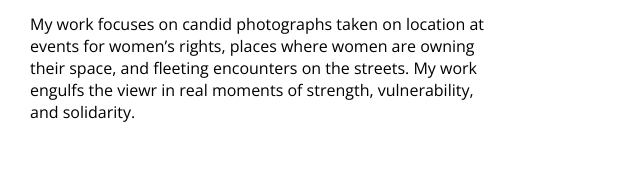
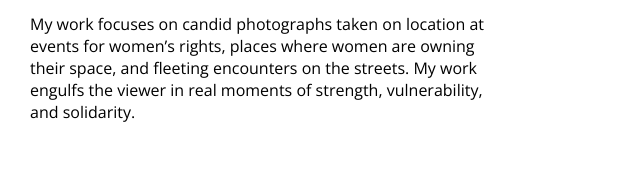
Before and after one commit to karla-codes/dorothy-delong-v2, a plain HTML site: page about/index.html in a window 1280 px wide. Shown: the part 564-737 px from the top of the page, 522-1162 px from the left. Drawn offline with nearby package versions, Linux system fonts and the light colour scheme.

Commit message:
Fixed typo

```diff
--- a/about/index.html
+++ b/about/index.html
@@ -35,7 +35,7 @@
           <p>
             My work focuses on candid photographs taken on location at events
             for women’s rights, places where women are owning their space, and
-            fleeting encounters on the streets. My work engulfs the viewr in
+            fleeting encounters on the streets. My work engulfs the viewer in
             real moments of strength, vulnerability, and solidarity.
           </p>
         </div>
```
